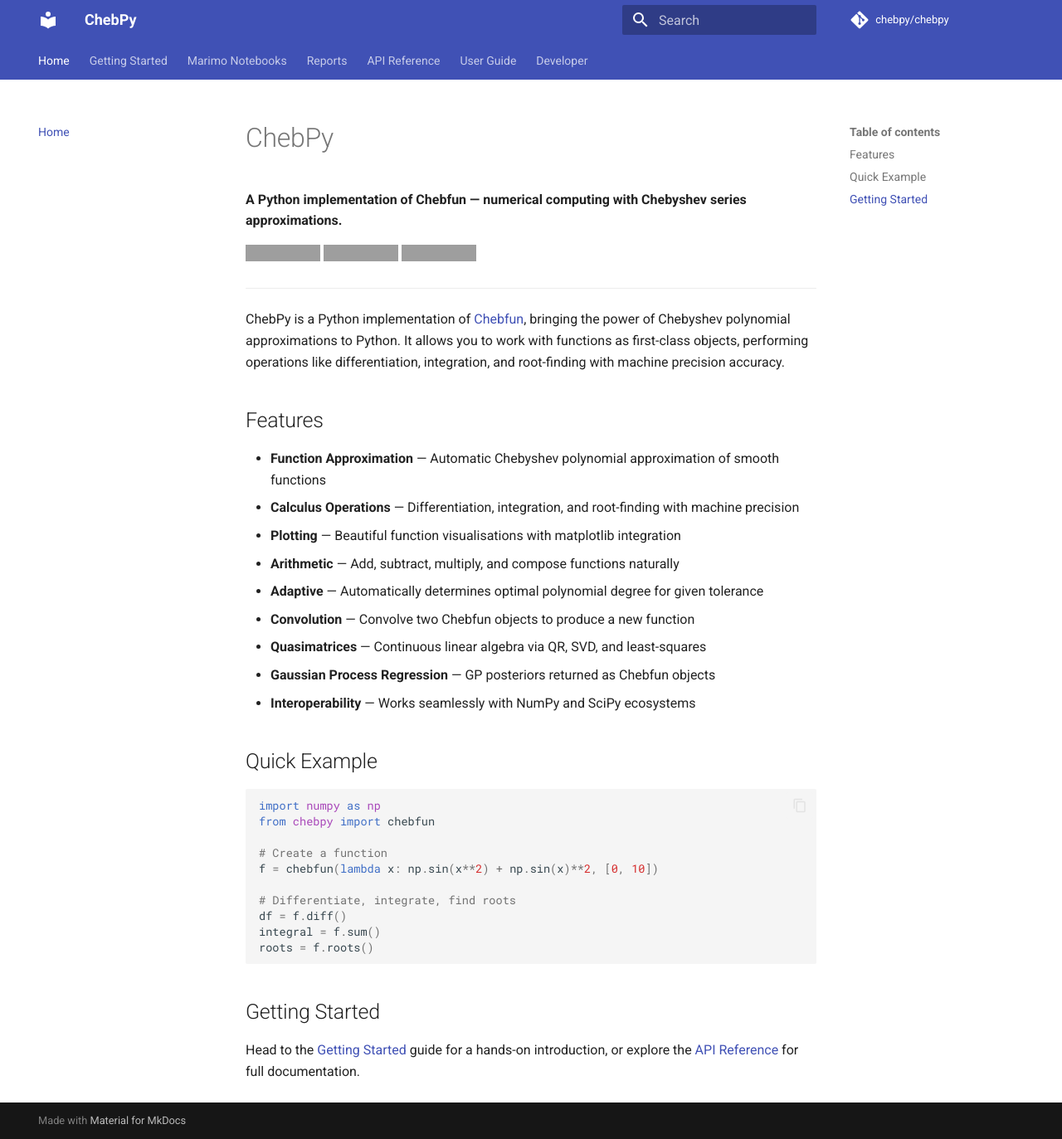
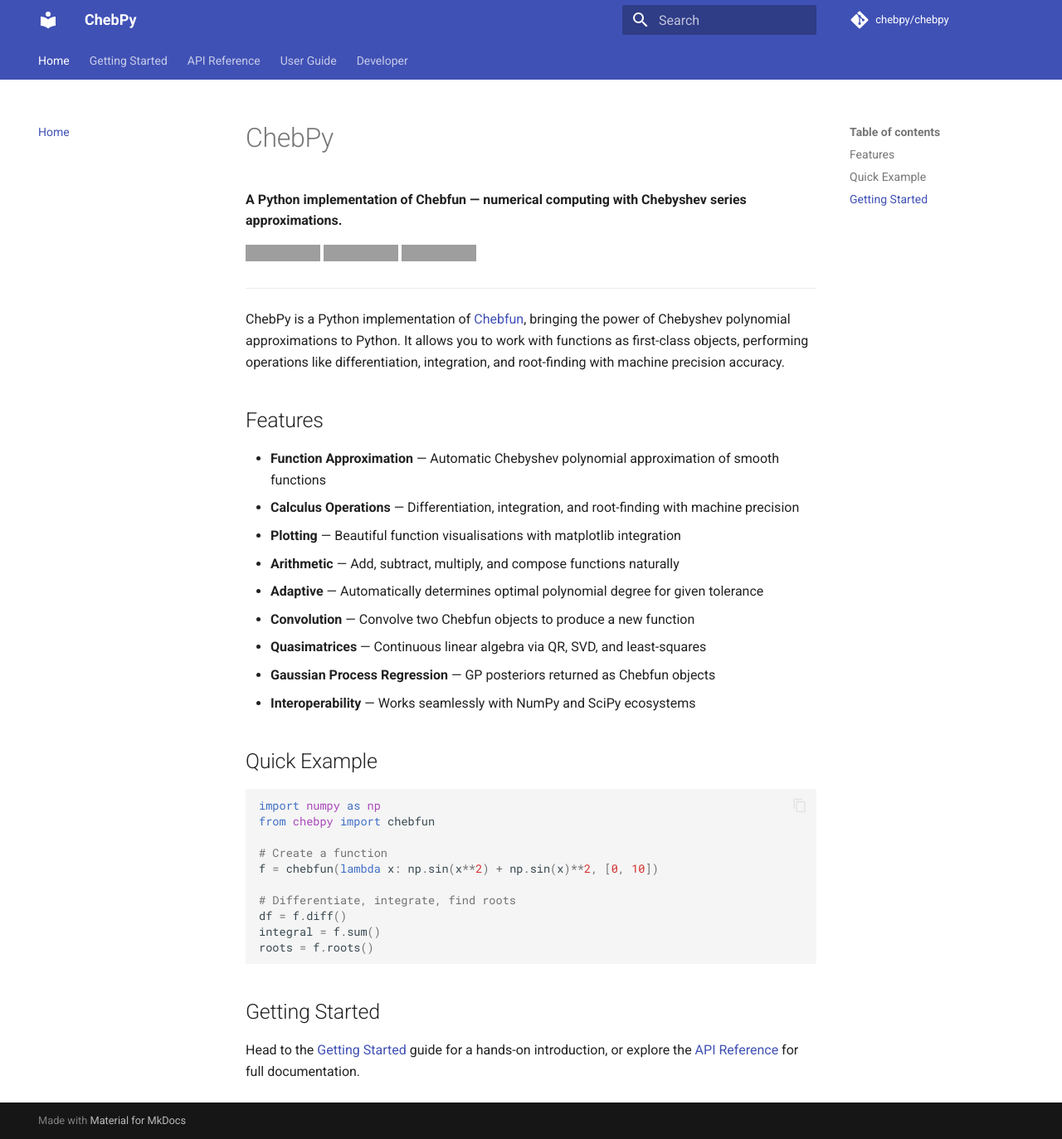
Before and after one commit to chebpy/chebpy, an MkDocs documentation site: the page built from docs/index.md, in a window 1280 px wide and 1373 px high. Shown: the whole window at 83% size. Built offline with MkDocs 1.6.1 and Material for MkDocs 9.7.7, drawn with Linux system fonts in a browser that asks for light colours; comment, search, counter and statistics services are not loaded; the version menu is left out; grey boxes are pictures that could not be loaded.

Commit message:
Update navigation in mkdocs.yml
Removed 'Marimo Notebooks' and 'Reports' from navigation.

```diff
--- a/mkdocs.yml
+++ b/mkdocs.yml
@@ -58,8 +58,6 @@
 nav:
   - Home: index.md
   - Getting Started: user/quickstart.md
-  - Marimo Notebooks: notebooks.md
-  - Reports: reports.md
   - API Reference: api.md
   - User Guide:
       - Introduction: user/intro.md
```
